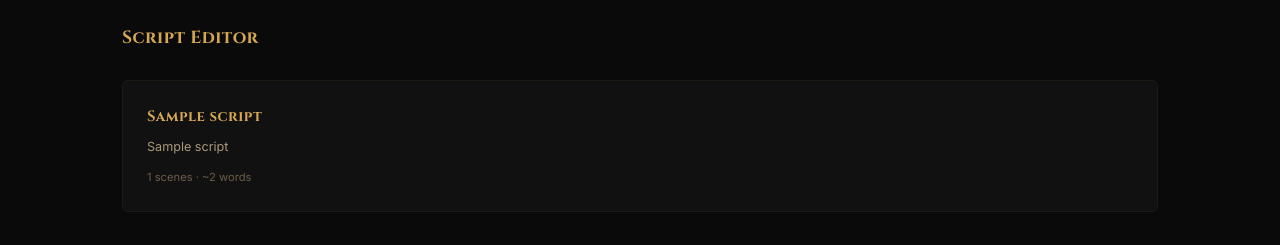
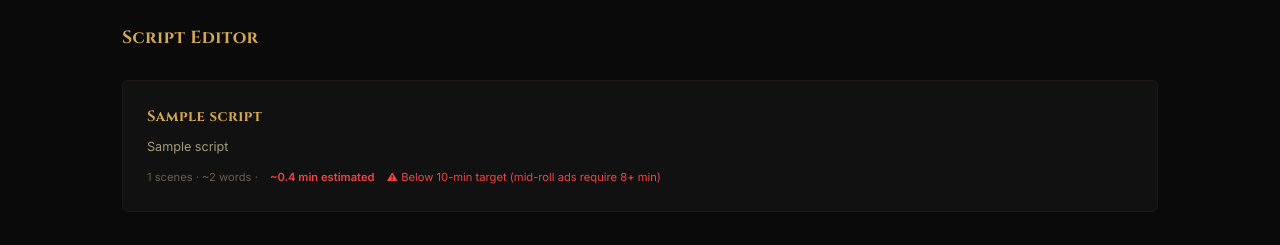
Before and after one commit to EmroseMediaStudios/MediaApp, a Flask app: template app/templates/script.html in a window 1280 px wide. Shown: the part 64-309 px from the top of the page. Run offline with Flask 3, Linux system fonts and the light colour scheme; the template is opened without the code that fills it: most values are stand-ins (such as "Sample title", 1, 10 or a date in 2020); data that the repository does not hold is empty; some libraries are stand-ins or nearby versions.

Commit message:
Add live estimated video duration to script page
- Shows estimated duration (green/yellow/red) based on word count,
  voice speed, scene pauses, and overhead (title + end card + gaps)
- Red warning if below channel's minimum target (8 min for mid-roll)
- Updates live as you edit narration text in any scene textarea
- Per-scene word count badges also update live on edit
- Formula: words / (2.4 × voice_speed) + pauses + overhead

```diff
--- a/app/templates/script.html
+++ b/app/templates/script.html
@@ -20,7 +20,25 @@
 <div class="card mb-8">
   <h3>{{ script.title }}</h3>
   <p style="color: var(--text2);">{{ script.subject }}</p>
-  <div class="meta mt-16">{{ script.scenes|length }} scenes · ~{{ (script.scenes|map(attribute='narration')|join(' ')).split(' ')|length }} words</div>
+  {% set total_words = (script.scenes|map(attribute='narration')|join(' ')).split(' ')|length %}
+  {% set voice_speed = channel.voice.speed|default(0.85) %}
+  {% set words_per_sec = 2.4 * voice_speed %}
+  {% set narration_secs = total_words / words_per_sec %}
+  {% set scene_pause = channel.video_settings.scene_pause_seconds|default(0) %}
+  {% set pause_secs = scene_pause * (script.scenes|length - 1) %}
+  {% set overhead_secs = 5 + 6 + (script.scenes|length * 2.5) %}
+  {% set est_seconds = narration_secs + pause_secs + overhead_secs %}
+  {% set est_minutes = (est_seconds / 60)|round(1) %}
+  {% set min_target = channel.video_settings.target_duration_min|default(8) %}
+  <div class="meta mt-16" id="live-estimate">
+    {{ script.scenes|length }} scenes · ~{{ total_words }} words ·
+    <span style="{% if est_minutes < min_target %}color: #ef4444; font-weight: 600;{% elif est_minutes < min_target + 1 %}color: #f59e0b; font-weight: 600;{% else %}color: #22c55e; font-weight: 600;{% endif %}">
+      ~{{ est_minutes }} min estimated
+    </span>
+    {% if est_minutes < min_target %}
+    <span style="color: #ef4444;"> ⚠ Below {{ min_target }}-min target (mid-roll ads require 8+ min)</span>
+    {% endif %}
+  </div>
 </div>
 
 <form method="POST" action="/channel/{{ channel.channel_id }}/generate">
@@ -80,11 +98,59 @@ function buildScenesJson() {
   scenes.push({
     narration: document.querySelector('[name="narration_{{ loop.index0 }}"]').value,
     image_prompt: document.querySelector('[name="image_prompt_{{ loop.index0 }}"]').value,
-    duration_hint: {{ scene.duration_hint|default(10) }}
+    duration_hint: {{ scene.duration_hint|default(15) }}
   });
   {% endfor %}
   document.getElementById('scenes_json').value = JSON.stringify(scenes);
 }
+
+// Live duration estimate
+function updateEstimate() {
+  let totalWords = 0;
+  const sceneCount = {{ script.scenes|length }};
+  const voiceSpeed = {{ channel.voice.speed|default(0.85) }};
+  const wordsPerSec = 2.4 * voiceSpeed;
+  const scenePause = {{ channel.video_settings.scene_pause_seconds|default(0) }};
+  const minTarget = {{ channel.video_settings.target_duration_min|default(8) }};
+
+  for (let i = 0; i < sceneCount; i++) {
+    const el = document.querySelector('[name="narration_' + i + '"]');
+    if (el) {
+      const words = el.value.trim().split(/\s+/).filter(w => w.length > 0).length;
+      totalWords += words;
+      // Update per-scene word badge
+      const badge = el.closest('.card').querySelector('.badge');
+      if (badge) badge.textContent = words + ' words';
+    }
+  }
+
+  const narrationSecs = totalWords / wordsPerSec;
+  const pauseSecs = scenePause * (sceneCount - 1);
+  const overheadSecs = 5 + 6 + (sceneCount * 2.5);
+  const estMinutes = ((narrationSecs + pauseSecs + overheadSecs) / 60).toFixed(1);
+
+  const el = document.getElementById('live-estimate');
+  if (el) {
+    let color = '#22c55e';
+    let warning = '';
+    if (estMinutes < minTarget) {
+      color = '#ef4444';
+      warning = ' ⚠ Below ' + minTarget + '-min target (mid-roll ads require 8+ min)';
+    } else if (estMinutes < minTarget + 1) {
+      color = '#f59e0b';
+    }
+    el.innerHTML = sceneCount + ' scenes · ~' + totalWords + ' words · ' +
+      '<span style="color:' + color + '; font-weight:600;">~' + estMinutes + ' min estimated</span>' +
+      (warning ? '<span style="color:#ef4444;">' + warning + '</span>' : '');
+  }
+}
+
+// Attach live updates to all narration textareas
+document.addEventListener('DOMContentLoaded', function() {
+  {% for scene in script.scenes %}
+  document.querySelector('[name="narration_{{ loop.index0 }}"]').addEventListener('input', updateEstimate);
+  {% endfor %}
+});
 
 // Fetch ElevenLabs quota and show estimates
 (function() {
```
